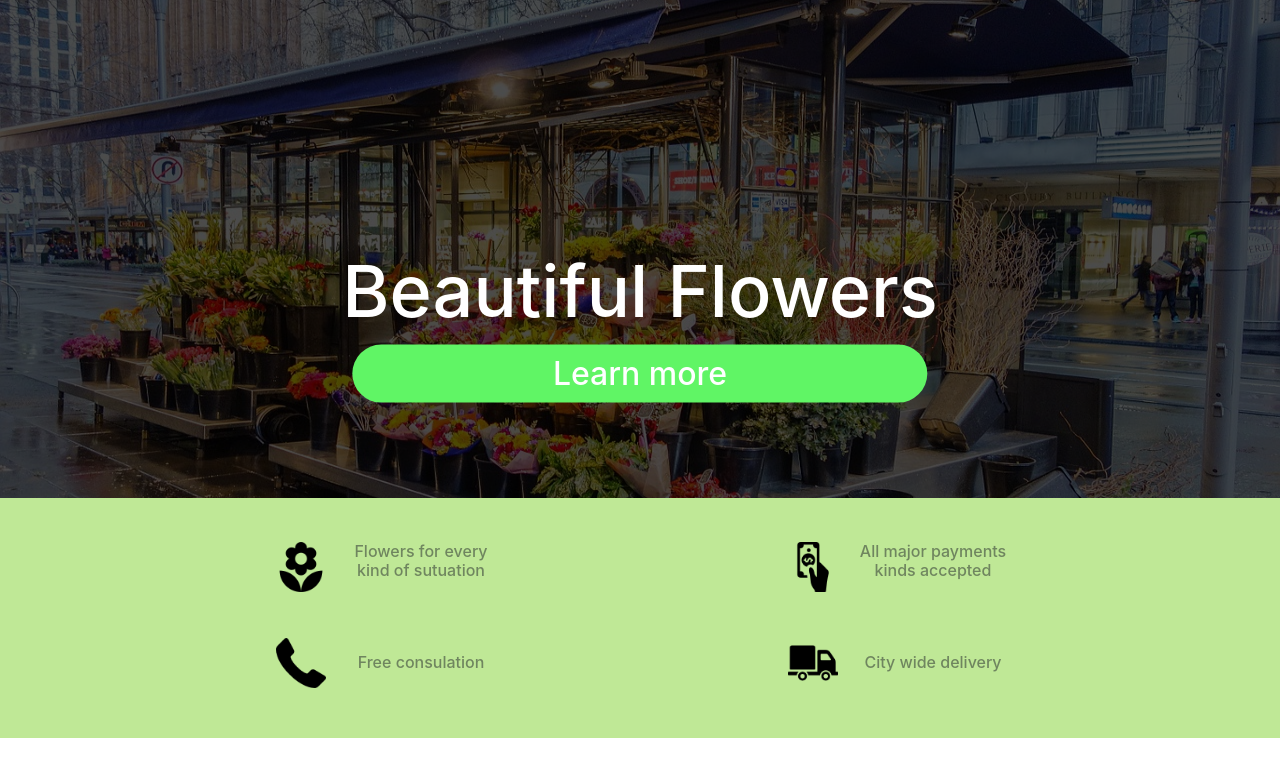
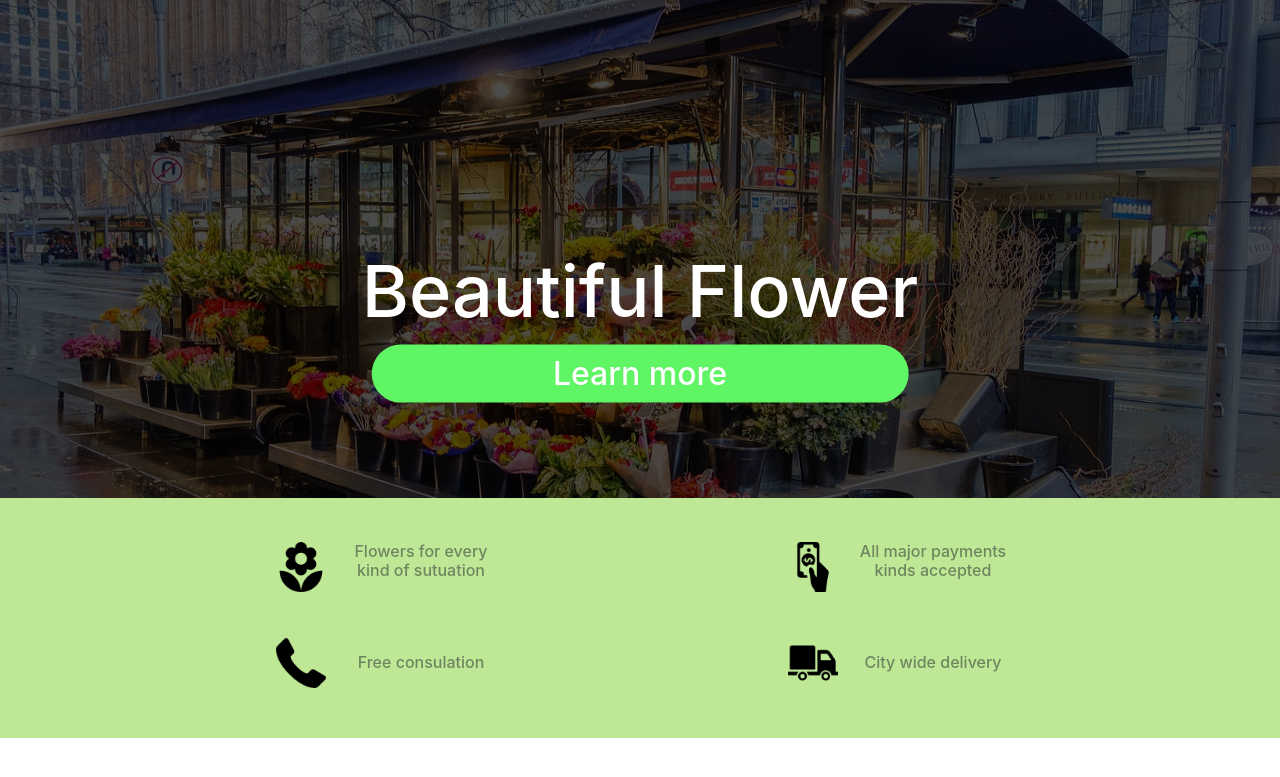
Before and after one commit to IssacLo/Exercise1.1, a plain HTML site: page Exercise_D and E/index.html in a window 1280 px wide. Shown: the part 77-854 px from the top of the page. Drawn offline with nearby package versions, Linux system fonts and the light colour scheme.

Commit message:
delete s

```diff
--- a/Exercise_D and E/index.html
+++ b/Exercise_D and E/index.html
@@ -23,7 +23,7 @@
     <div class="section1">
       <img src="./assets/images/flowershop.jpg" alt="flowershop">
       <div class="main_word">
-        <h1>Beautiful Flowers</h1>
+        <h1>Beautiful Flower</h1>
         <h2>Learn more</h2>
       </div>
     </div>
```
